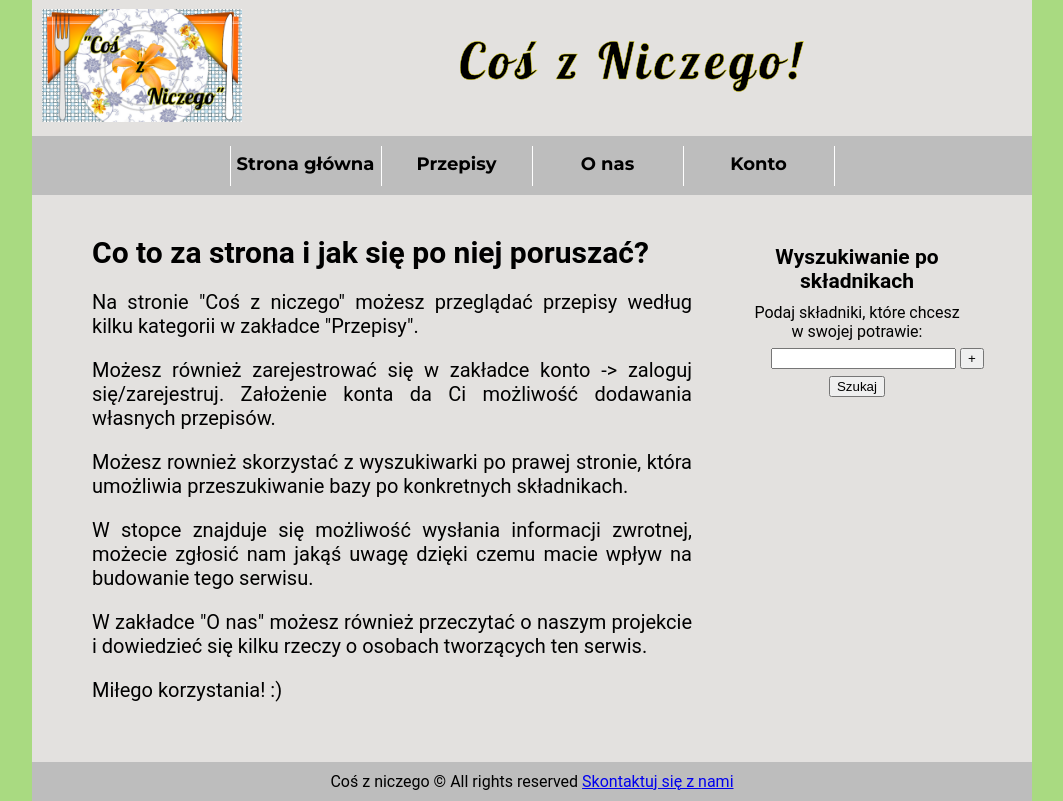
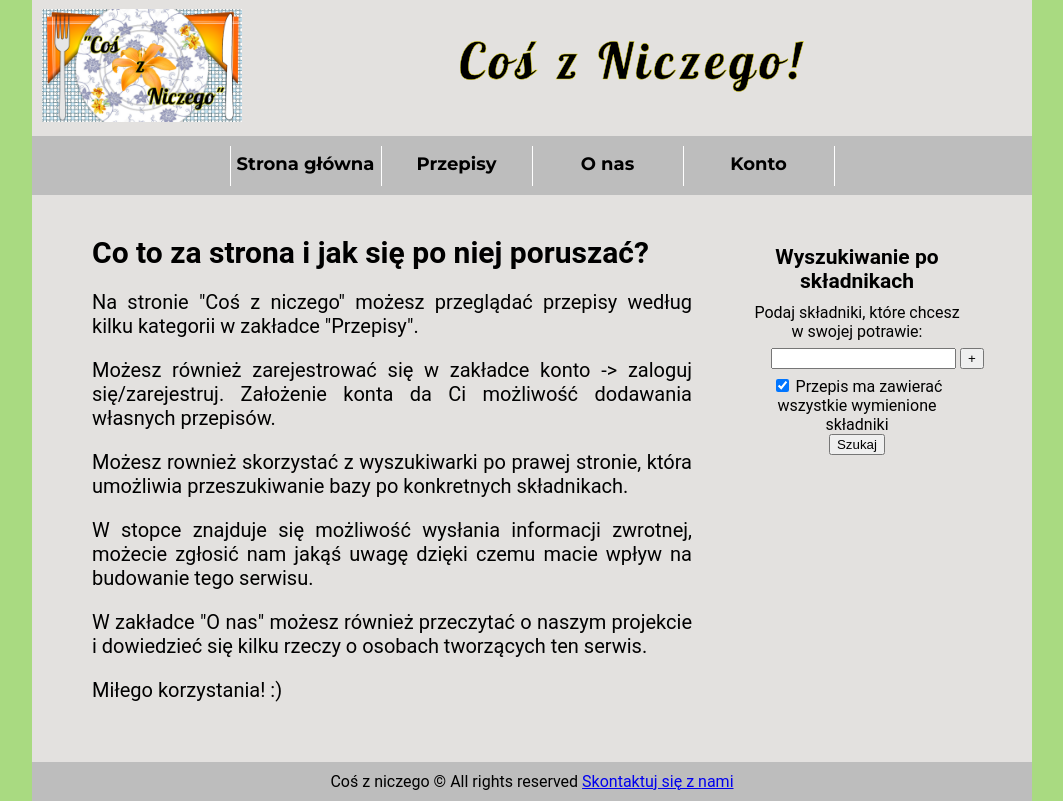
Before and after one commit to Myras13/CZN, a PHP site: page / in a window 1280 px wide. Shown: the part 21-822 px from the top of the page, without its empty margins (108-1171 px from the left). Run offline with PHP 8.4, Linux system fonts and the light colour scheme; data that the repository does not hold is empty.

Commit message:
Usprawnienie formularza

```diff
--- a/index.php
+++ b/index.php
@@ -43,18 +43,23 @@
             </div>
 
             <div id="find_by_ingredients">
-                <form>
+                <form action="recipe.php" method="GET">
+
+                    <input type="hidden" name="search" value="ByIngredients">
+
                     <span class="ingredient_search">Wyszukiwanie po składnikach</span>
                         </br>
                     <label for="find_by_ingredients">Podaj składniki, które chcesz w swojej potrawie:</label><br/>
                     <table id="ingredients">
                         <tr><td><input type="hidden" id="counter" value="1"></td></tr>
                         <tr>
-                                <td><input type="text" id="components1" class="inputComponents"></td>
+                                <td><input type="text" name="components1" id="components1" class="inputComponents"></td>
                                 <td><input type="button" class="addButton" id="button1" value="+" onclick="addField();"></td>
                         </tr>
                     </table>
-                    <input type="button" name="serach_by_ingredients" value="Szukaj"/>
+                    <input type="checkbox" id="modeAndActive" name="mode" checked>
+                    <label for="vehicle1"> Przepis ma zawierać wszystkie wymienione składniki</label><br>
+                    <input type="submit" value="Szukaj"/>
                 </form>
             </div>
 
```
